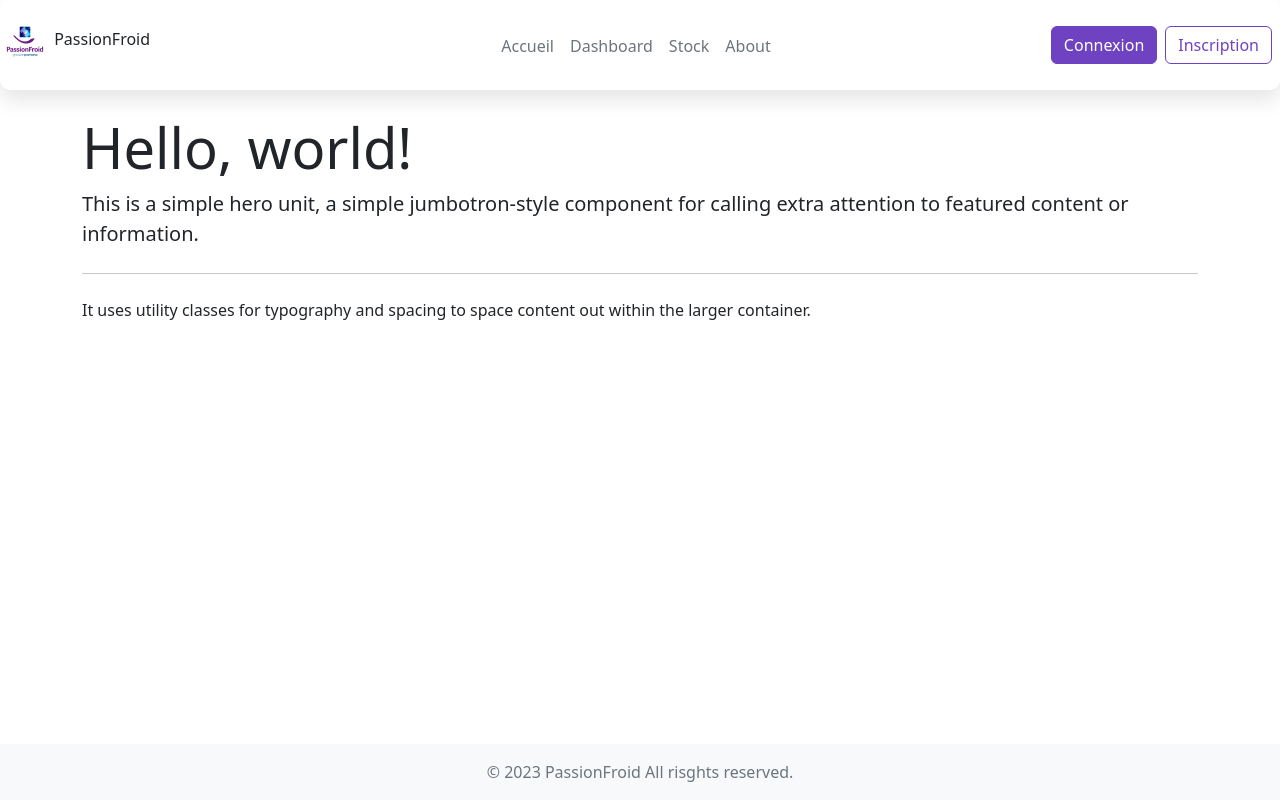
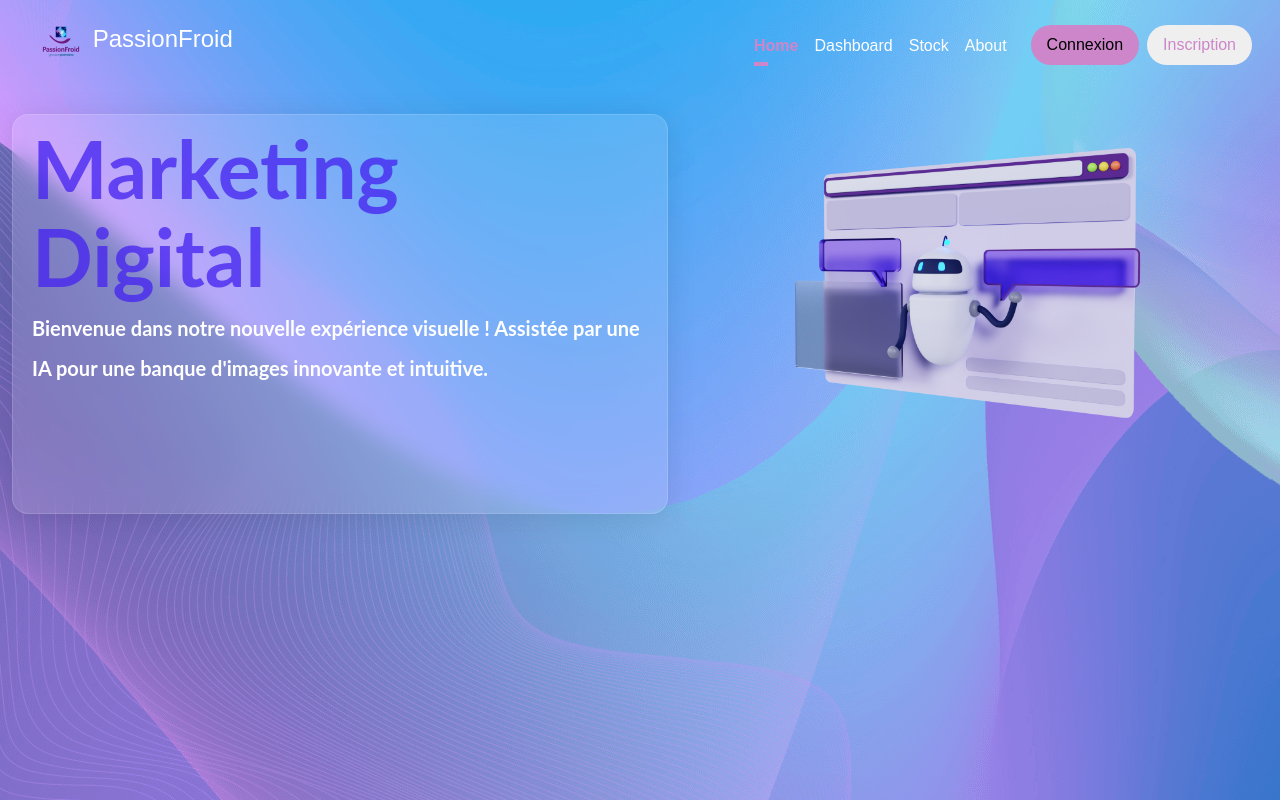
Before and after one commit to fawzibazari/Projet_Pro_final_Azure_Front, an Angular app in the folder front-end/: page /home in a window 1280 px wide. Built offline with nearby package versions, Linux system fonts and the light colour scheme; what ng-rive would draw is missing.

Commit message:
work on home header

```diff
--- a/front-end/src/app/Components/header/header.component.css
+++ b/front-end/src/app/Components/header/header.component.css
@@ -1,14 +1,73 @@
 .header-box {
-  -webkit-box-shadow: 0 10px 20px 0 rgba(0, 0, 0, 0.1);
-          box-shadow: 0 10px 20px 0 rgba(0, 0, 0, 0.1);
-  border-radius: 10px;
+    padding: 20px;
+    background-color: transparent;
+}
+
+.logo {
+  font-family: "Popin", sans-serif;
+  font-size: 1.5rem;
+  color: #fff;
+  text-decoration: none;
+  margin-left: 1rem;
+}
+
+.navigation {
+  padding: 0.5rem 1rem;
+  position: relative;
+  display: flex;
+  justify-content: space-between;
+  align-items: center;
+
+}
+
+.navigation li{
+   list-style-type: none;
+   font-family: "Popin", sans-serif;
+}
+
+.nav__link {
+  text-decoration: none;
+  color: #fff;
+  position: relative
+}
+
+.nav__link:hover{
+  color: #CD86C9;
+}
+
+.nav__link.active{
+  color: #CD86C9;
+  font-weight: bold;
+}
+
+.nav__link.active::after{
+  content: "";
+  position: absolute;
+  top: 25px;
+  left: 8px;
+  width: 14px;
+  height: 4px;
+  background-color: #CD86C9;
+
+}
+
+
+.btn-login, .btn-signup{
+  font-family: "Popins", sans-serif;
+  font-size: 1rem;
+  padding: 0.5rem 1rem;
+  border-radius: 3rem;
+  border: none;
+  outline: none;
+  cursor: pointer;
+  color: black;
+  transition: all 0.3s ease-in-out;
 }
 
 /* btn login color purple */
 .btn-login {
-  background-color: #6f42c1;
-  border-color: #6f42c1;
-  color: white;
+  background-color: #CD86C9;
+  border-color: #CD86C9;
 }
 
 /* btn login hover color */
@@ -19,8 +78,8 @@
 
 /* btn-outline signup color purple */
 .btn-signup {
-  color: #6f42c1;
-  border-color: #6f42c1;
+  color: #CD86C9;
+  border-color: #CD86C9;
 }
 
 /* btn-outline signup hover color */
--- a/front-end/src/app/Components/header/header.component.html
+++ b/front-end/src/app/Components/header/header.component.html
@@ -1,28 +1,29 @@
 <header
-  class="d-flex flex-wrap align-item-center justify-content-center justify-content-md-between py-3 mb-4 border-buttom header-box">
+  class="d-flex flex-wrap py-3 border-buttom header-box justify-content-between">
   <div class="col-md-3 mb-2">
-    <a class="navbar-brand" [routerLink]="['']">
+    <a class="navbar-brand logo" [routerLink]="['']">
       <img src="/assets/logo/PassionFroid.png" width="50" height="50" class="d-inline-block align-center" alt="">
       PassionFroid
     </a>
   </div>
-  <ul class="nav col-12 col-md-auto mb-2 justify-content-center my-auto">
+  <div class="nav__right d-flex">
+    <ul class="navigation col-md-auto mb-2 my-auto">
       <li>
-      <a class="nav-link px-2 link-secondary" [routerLink]="['']">Accueil</a>
+        <a class="nav__link px-2" [routerLink]="['home']" routerLinkActive="active">Home</a>
       </li>
       <li>
-      <a class="nav-link px-2 link-secondary" [routerLink]="['dashboard']">Dashboard</a>
+        <a class="nav__link px-2" [routerLink]="['dashboard']" routerLinkActive="active">Dashboard</a>
       </li>
       <li>
-      <a class="nav-link px-2 link-secondary" [routerLink]="['images-list']">Stock</a>
+        <a class="nav__link px-2" [routerLink]="['images-list']" routerLinkActive="active">Stock</a>
       </li>
       <li>
-      <a class="nav-link px-2 link-secondary" href="#">About</a>
+        <a class="nav__link px-2" href="#">About</a>
       </li>
     </ul>
-  <div class="col-md-3 text-end my-auto me-2" *ngIf="!authService.isAuthenticated()">
-    <button class="btn btn-login me-2" [routerLink]="['/login']">Connexion</button>
-    <button class="btn btn-signup" [routerLink]="['/signup']">Inscription</button>
+  <div class="text-end my-auto me-2" *ngIf="!authService.isAuthenticated()">
+    <button class="btn-login me-2" [routerLink]="['/login']">Connexion</button>
+    <button class="btn-signup" [routerLink]="['/signup']">Inscription</button>
   </div>
   <div class="col text-end me-1" *ngIf="authService.isAuthenticated()">
     <div ngbDropdown class="d-inline-block">
@@ -35,4 +36,5 @@
       </div>
     </div>
     </div>
+  </div>
 </header>
--- a/front-end/src/app/Components/home/home.component.css
+++ b/front-end/src/app/Components/home/home.component.css
@@ -0,0 +1,49 @@
+.home__left {
+    position: relative;
+    padding: 10px 20px;
+
+}
+
+.home__left::before {
+    content: "";
+    position: absolute;
+    top: 0;
+    left: 0;
+    background: rgba(255, 255, 255, 0.13);
+    border-radius: 16px;
+    box-shadow: 0 4px 30px rgba(0, 0, 0, 0.1);
+    backdrop-filter: blur(11.1px);
+    -webkit-backdrop-filter: blur(11.1px);
+    border: 1px solid rgba(255, 255, 255, 0.14);
+    width: 100%;
+    height: 400px;
+}
+
+/* .home__title{
+    z-index: 5 !important;
+} */
+
+.home__heading {
+    font-family: "Lato", sans-serif;
+    font-weight: bold;
+    font-size: 5rem;
+    color: rgba(71, 37, 239, 0.78);
+    line-height: 5.5rem;
+    position: relative;
+}
+
+.home__paragraph {
+    position: relative;
+    font-family: "Lato", sans-serif;
+    font-size: 20px;
+    color: white;
+    font-weight: bold;
+    line-height: 2.5rem;
+}
+
+.robot {
+    max-width: 600px;
+    width: 100%;
+    height: 100%;
+    object-fit: cover;
+}
--- a/front-end/src/app/Components/home/home.component.html
+++ b/front-end/src/app/Components/home/home.component.html
@@ -1,9 +1,16 @@
-<div class="container">
-  <div class="jumbotron mt-1">
-    <h1 class="display-4">Hello, world!</h1>
-    <p class="lead">This is a simple hero unit, a simple jumbotron-style component for calling extra attention to
-      featured content or information.</p>
-    <hr class="my-4">
-    <p>It uses utility classes for typography and spacing to space content out within the larger container.</p>
+<div class="container-fluid mt-4">
+  <div class="row">
+    <div class="d-flex">
+      <div class="home__left">
+        <h1 class="home__heading">Marketing Digital</h1>
+        <p class="home__paragraph">
+          Bienvenue dans notre nouvelle expérience visuelle ! Assistée par une
+          IA pour une banque d'images innovante et intuitive.
+        </p>
+      </div>
+      <div class="robot">
+        <img src="../../../assets/images/robot.png" alt="" class="robot" />
+      </div>
+    </div>
   </div>
 </div>
--- a/front-end/src/app/app.component.html
+++ b/front-end/src/app/app.component.html
@@ -1,3 +1,3 @@
+
 <app-header></app-header>
   <router-outlet></router-outlet>
-<app-footer></app-footer>
--- a/front-end/src/index.html
+++ b/front-end/src/index.html
@@ -6,6 +6,9 @@
   <base href="/">
   <meta name="viewport" content="width=device-width, initial-scale=1">
   <link rel="icon" type="image/x-icon" href="favicon.ico">
+  <link rel="preconnect" href="https://fonts.googleapis.com">
+  <link rel="preconnect" href="https://fonts.gstatic.com" crossorigin>
+  <link href="https://fonts.googleapis.com/css2?family=Montserrat:wght@400;600;700&display=swap" rel="stylesheet">
 </head>
 <body>
   <app-root></app-root>
--- a/front-end/src/styles.css
+++ b/front-end/src/styles.css
@@ -6,4 +6,5 @@ body {
   position: relative;
   min-height: 100vh;
   margin: 0;
+  background: url("./assets/images/fond.png") no-repeat center center fixed;
 }
```
Also changed, not shown: front-end/src/assets/images/fond.png (added), front-end/src/assets/images/robot.png (added). Lines whose indentation alone changed are shown as unchanged.
